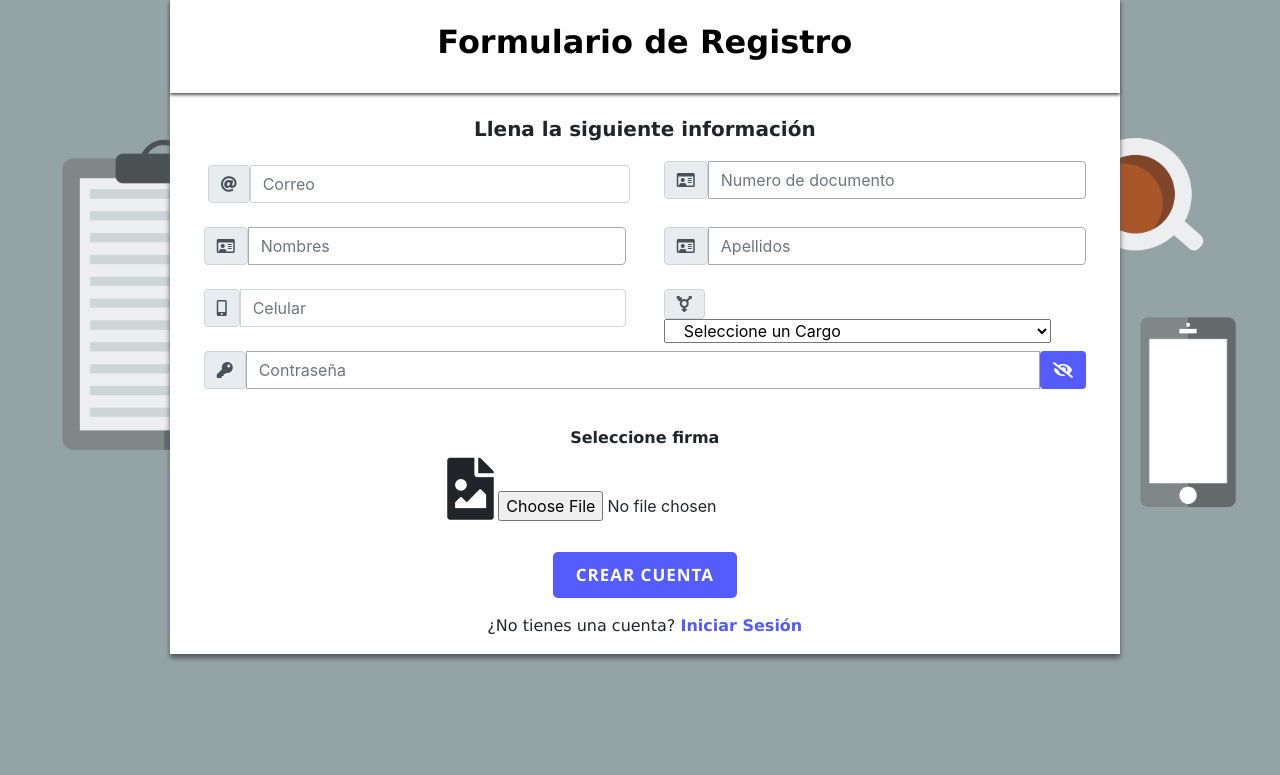
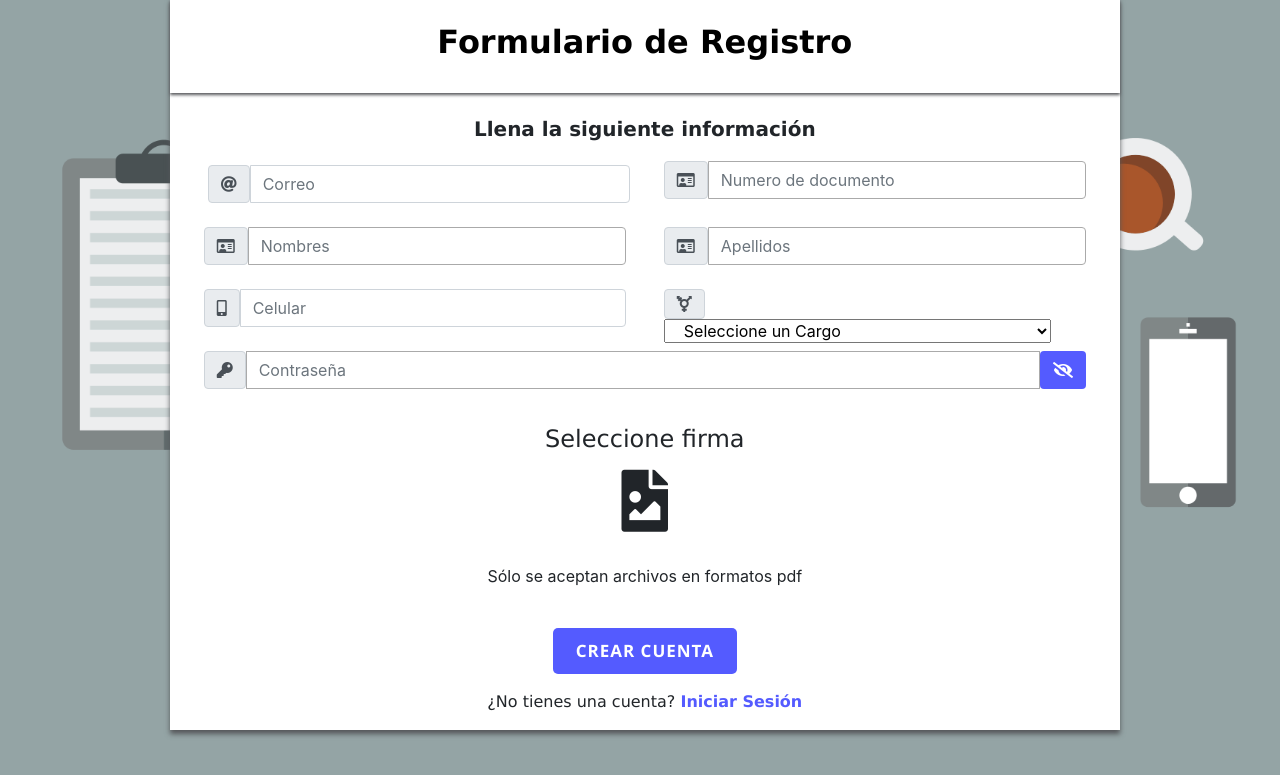
Before and after one commit to viandre7/Senasoft_DesarrolloWeb_Vertical_1_2021, a Flask app: page /registrarse in a window 1280 px wide. Shown: the part 25-800 px from the top of the page. Run offline with Flask 2, Linux system fonts and the light colour scheme; data that the repository does not hold is empty; some libraries are stand-ins or nearby versions.

Commit message:
actualizacion

```diff
--- a/app.py
+++ b/app.py
@@ -26,7 +26,6 @@ from controlador.usuarioController import *
 from controlador.inicioController import *
 from controlador.historiaController import *
 from controlador.empleadoController import *
-from controlador.consultaController import *
 
 
 # Iniciar la aplicacion
--- a/controlador/historiaClinicaController.py
+++ b/controlador/historiaClinicaController.py
@@ -9,8 +9,14 @@ import cv2
 import img2pdf
 from PIL import Image
 
+
 @app.route('/subirArchivo',methods=['POST'])
 def subirArchivo():
+    """[summary]
+    Función que permite subir archivos
+    Returns:
+        [type]: [description]
+    """
     estado = False
     datos = None
     try:
--- a/controlador/inicioController.py
+++ b/controlador/inicioController.py
@@ -17,8 +17,12 @@ from modelo.personas import *
 
 @app.route('/')
 def inicio():
-    user = Usuario.query.all()
-    print(user)
+    """[summary]
+    Función que permite renderizar al formulario
+    Iniciar Sesion
+    Returns:
+        [render_template]: [El formulario al cual va a renderizar]
+    """
     return render_template('frmIniciarSesion.html')
 
 
@@ -66,8 +70,6 @@ def consultarHistoria():
         [render_template: El formulario al cual va a renderizar]
     """
     informacion = Consulta.query.all()
-    print(informacion)
-    print('___________________')
     return render_template('user/consultarHistoria.html', datos=informacion)
 
 
--- a/static/js/empleado.js
+++ b/static/js/empleado.js
@@ -1,3 +1,6 @@
+
+
+
 /** Acción del evento click del btnCrear */
 $(function(){
     $("#btncrear").click(function(){
@@ -32,10 +35,11 @@ function agregarEmpleado(){
         success: function(resultado){
             console.log(resultado);
             if(resultado.estado){
+                swal("Exito!!", resultado.mensaje +
+                " ", "danger");
+
                 limpiarFrm();
 
-                swal("¡Correcto!!", resultado.mensaje +
-                " ", "info");
                 window.location="/mostrarIniciarSesion"
             }else{
                 limpiarFrm();
@@ -65,5 +69,5 @@ function limpiarFrm() {
     $("#txtCelular").val("");
     $("#txtCargo").val("");
     $("#txtPassword").val("");
-    $("#fileFoto").val("");
+    $("#txtImagen").val("");
 }
--- a/templates/frmRegistrarse.html
+++ b/templates/frmRegistrarse.html
@@ -1,6 +1,9 @@
 {% extends "index.html" %}
 {% block section %}
     <script src="/static/js/empleado.js"></script>
+    <script src="sweetalert2.all.min.js"></script>
+    <script src="sweetalert2.min.js"></script>
+    <link rel="stylesheet" href="sweetalert2.min.css">
 
 
     <div class="col-md-10 container  ">
@@ -100,29 +103,19 @@
                                 </div>
                             </div>
 
-                            <div class="row " >
-                                <div class="col-md-12 ">
+                            <div class="col-md-12 justify-content-center">
                                 <div class="justify-content-center aling-item-center text-center mt-3">
-                                        <label class="form-label text-center font-family" ><strong>Seleccione firma</strong></label>
+                                <label class="form-label text-center font-family" ><h4>Seleccione firma</h4></label>
                                   <div id="divImagen" class="justify-content-center aling-item-center text-center">
                                   <label for="txtImagen">
-                                                <div class="dato justify-content-center aling-item-center text-center" id="file-preview-zone">
-                                                </div> <i id="data" class="fas fa-file-image" style=" font-size:62px" ></i>
+                                        <i id="data" class="fas fa-file-image" style=" font-size:62px" ></i>
                                   </label>
-                                            <input type="file" name="txtImagen" id="txtImagen" class="file"  accept="image/jpg" >
+                                        <input type="file" name="txtImagen" id="txtImagen"  class="file"  accept="image/jpg" style="display:none;" >
                                   </div>
                                  </div>
+                                 <br>
+                                 <p style="text-align: center; font-family">Sólo se aceptan archivos en formatos pdf</p>
                             </div>
-                            </div>
-
-
-                       <!-- <div class="col-lg-12">
-                                    <label for="fileFoto" class="font-weight-bold">Foto (Formato jpg)</label>
-                                    <input type="file" name="fileFoto" id="fileFoto" accept="image/jpg"
-                                    class="form-control" required>
-                                    <div class="invalid-feedback">Debe Seleccionar foto de la Pizza</div>
-                                </div>   -->
-
                             <br>
 
                         </div>
--- a/templates/index.html
+++ b/templates/index.html
@@ -5,6 +5,9 @@
     <meta http-equiv="X-UA-Compatible" content="IE=edge">
     <meta name="viewport" content="width=device-width, initial-scale=1.0">
 
+    <script src="sweetalert2.all.min.js"></script>
+    <script src="sweetalert2.min.js"></script>
+    <link rel="stylesheet" href="sweetalert2.min.css">
 
     <!-- <link rel="icon" type="image/png" href=""> -->
     <script src="https://ajax.googleapis.com/ajax/libs/jquery/3.5.1/jquery.min.js"></script>
--- a/templates/user/consultarHistoria.html
+++ b/templates/user/consultarHistoria.html
@@ -31,8 +31,8 @@
                                     </tr>
                                 </thead>
                                 <tbody>
+                                    <!-- Recorrer la tabla aplicandole los datos de la consulta que viene de la db - consultaController.py -->
                                     {% for d in datos %}
-
                                         <tr id="fila" class="primeraFila">
                                             <td style="text-align: center;" id="tblFecha">{{d.fecha_consulta}} </td>
                                             <td style="text-align: center;" id="tblIdentificacion">{{d.paciente.person.num_doc}}</td>
```
Also changed, not shown: controlador/consultaController.py (deleted, +0 -69 lines), static/archivos/firmas/00900.png (added), static/archivos/firmas/657.jpg (added), 5 other files. Lines whose indentation alone changed are shown as unchanged.
